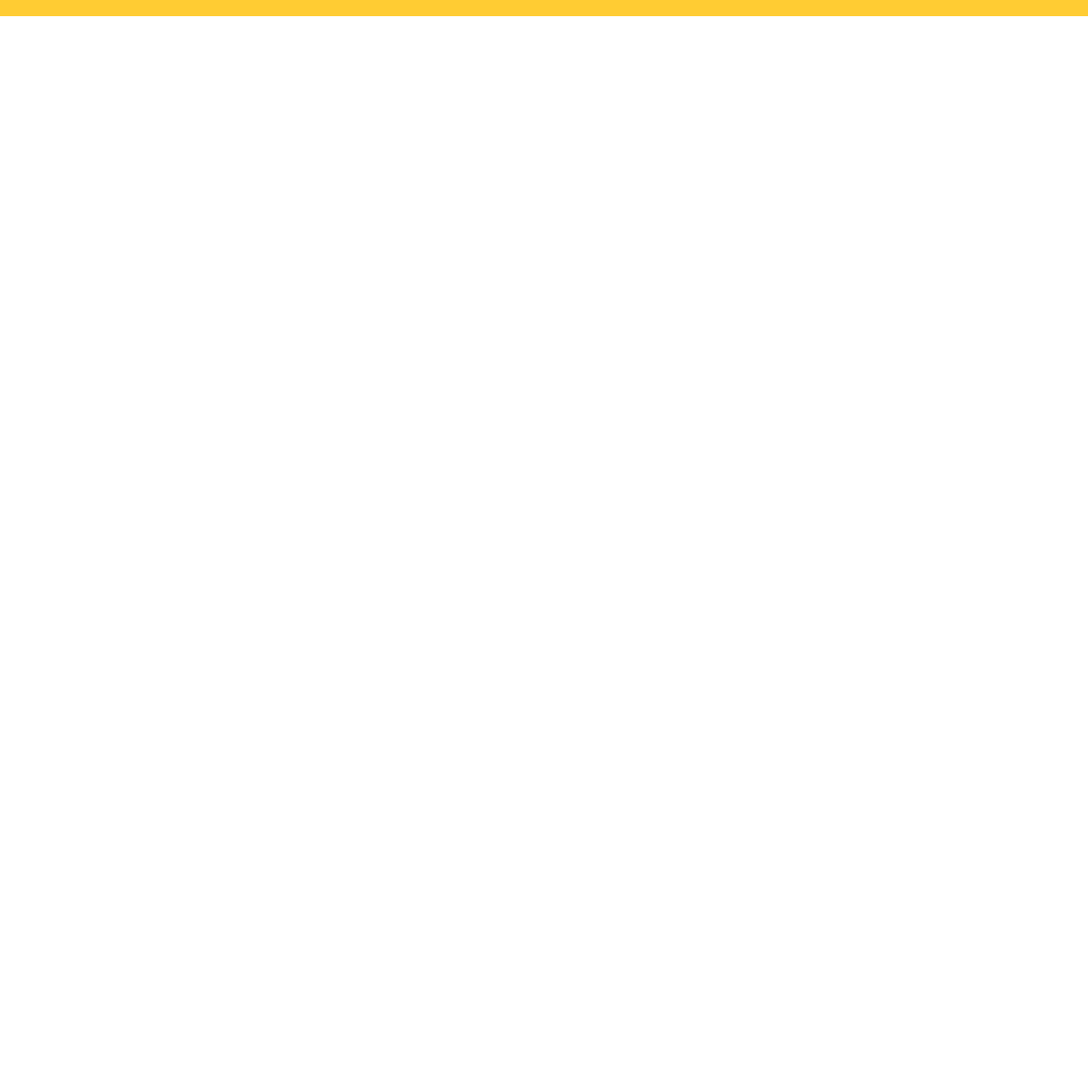
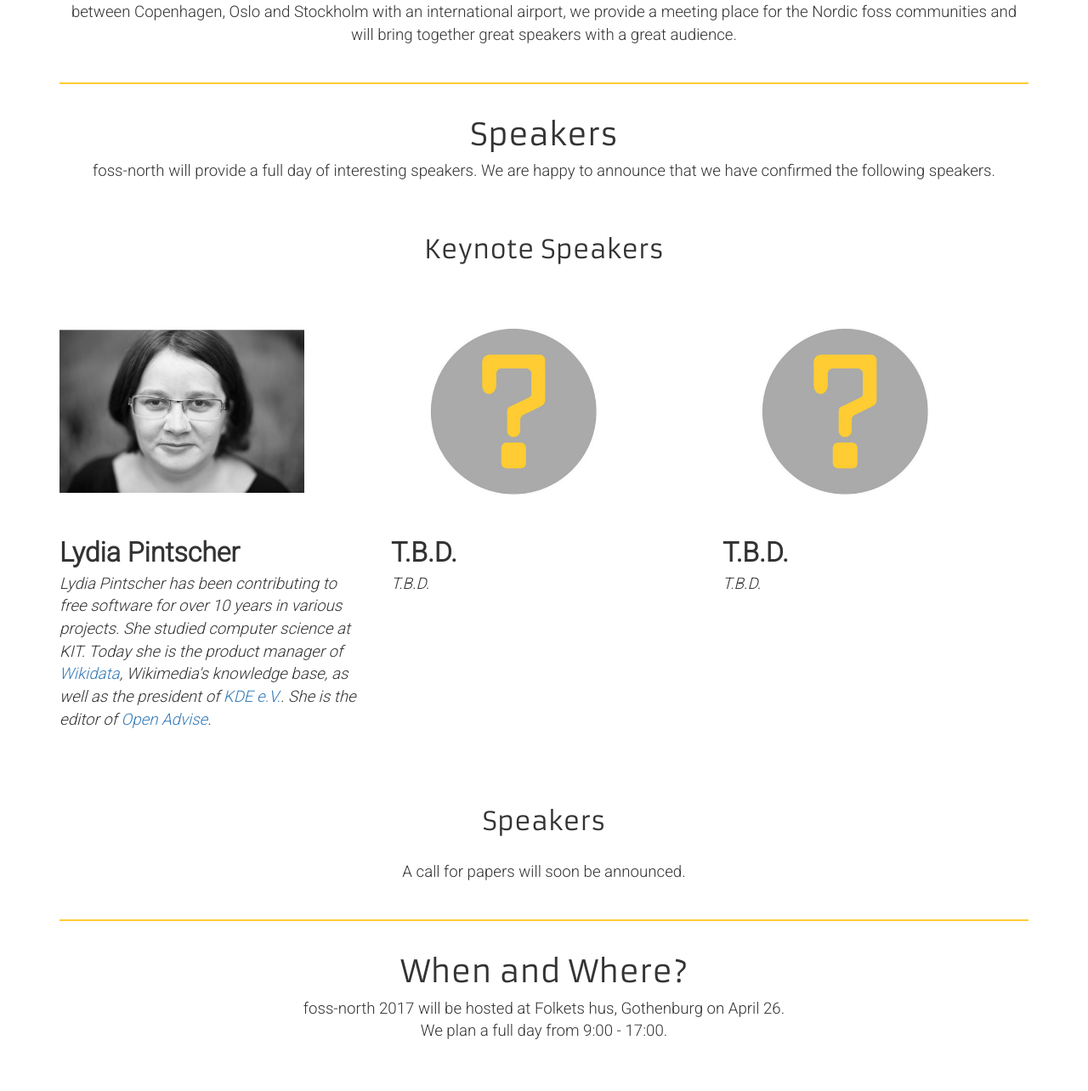
Before and after one commit to e8johan/foss-north-web, a plain HTML site: page index.html in a window 1280 px wide. Shown: the part 665-1949 px from the top of the page at 85% size. Before the commit the page ends 800 px from the top, so only its background shows below. Drawn offline with nearby package versions, Linux system fonts and the light colour scheme; grey boxes are pictures that could not be loaded.

Commit message:
Added keynote speaker - Pintscher

```diff
--- a/index.html
+++ b/index.html
@@ -56,6 +56,88 @@
         <img src="images/banner-date-956.png" alt="Save the Date! April 26 2017" />
     </div>
 
+    <div class="container">
+        <h1>What?</h1>
+
+        <div class="bodytext">
+            foss-north is an free / open source conference covering both software and hardware from the technical perspective. Hosted in Gothenburg between Copenhagen, Oslo and Stockholm with an international airport, we provide a meeting place for the Nordic foss communities and will bring together great speakers with a great audience.
+        </div>
+
+        <div class="bodybreak">&nbsp;</div>
+        <div class="breakline">&nbsp;</div>
+        <h1>Speakers</h1>
+
+        <div class="bodytext">
+            foss-north will provide a full day of interesting speakers. We are happy to announce that we have confirmed the following speakers.
+        </div>
+
+        <div class="bodybreak">&nbsp;</div>
+
+        <h2>Keynote Speakers</h2>
+
+        <div class="row">
+            <div class="col-md-4">
+                <img class="kn-image" src="images/speaker-kn-pintscher.jpeg" alt="Lydia Pintscher">
+                <div class="kn-name">Lydia Pintscher</div>
+                <div class="kn-bio">
+                    Lydia Pintscher has been contributing to free software for over 10 years in various projects. She studied computer science at KIT. Today she is the product manager of <a href="http://wikidata.org">Wikidata</a>, Wikimedia's knowledge base, as well as the president of <a href="http://kde.org">KDE e.V.</a>. She is the editor of <a href="http://open-advice.org">Open Advise</a>.
+                </div>
+            </div>
+            <div class="col-md-4">
+                <img class="kn-image" src="images/speaker-kn-tbd.jpeg" alt="T.B.D.">
+                <div class="kn-name">T.B.D.</div>
+                <div class="kn-bio">
+                    T.B.D.
+                </div>
+            </div>
+            <div class="col-md-4">
+                <img class="kn-image" src="images/speaker-kn-tbd.jpeg" alt="T.B.D.">
+                <div class="kn-name">T.B.D.</div>
+                <div class="kn-bio">
+                    T.B.D.
+                </div>
+            </div>
+        </div>
+
+
+
+        <h2>Speakers</h2>
+
+        <div class="bodytext">
+            A call for papers will soon be announced.
+        </div>
+
+        <div class="bodybreak">&nbsp;</div>
+        <div class="breakline">&nbsp;</div>
+        <h1>When and Where?</h1>
+
+        <div class="bodytext">
+            foss-north 2017 will be hosted at Folkets hus, Gothenburg on April 26.<br />
+            We plan a full day from 9:00 - 17:00.
+        </div>
+
+        <div class="bodybreak">&nbsp;</div>
+        <iframe src="https://www.google.com/maps/embed?pb=!1m18!1m12!1m3!1d1255.7076564943864!2d11.952656793098525!3d57.70078160334865!2m3!1f0!2f0!3f0!3m2!1i1024!2i768!4f13.1!3m3!1m2!1s0x0%3A0xab8ac0e72e568b52!2sFolkets+Hus+i+G%C3%B6teborg!5e1!3m2!1sen!2sse!4v1482677934643" width="100%" height="450" frameborder="0" style="border:0;margin-bottom:60px;" allowfullscreen></iframe>
+
+        <div class="breakline">&nbsp;</div>
+        <h1>Tickets</h1>
+
+        <div class="bodytext">
+            Tickets will be made available through eventbrite. The tickets include coffee, light snacks and lunch.<br />
+            A limited number of early bird tickets are available for 250 SEK. The full price tickets are 350 SEK.
+        </div>
+
+
+        <div class="bodybreak">&nbsp;</div>
+        <div class="breakline">&nbsp;</div>
+        <h1>Sponsors</h1>
+
+        <div class="bodytext">
+            A call for sponsors will soon be announced.
+        </div>
+
+    </div>
+
     <div class="footer">
         foss-north and foss-gbg are arranged by Free Open Source Software North Conferences ek.f&ouml;r.<br />
         Contact: info -at- foss-gbg.se.
```
Also changed, not shown: images/speaker-kn-pintscher.jpeg (added), images/speaker-kn-tbd.jpeg (added).
